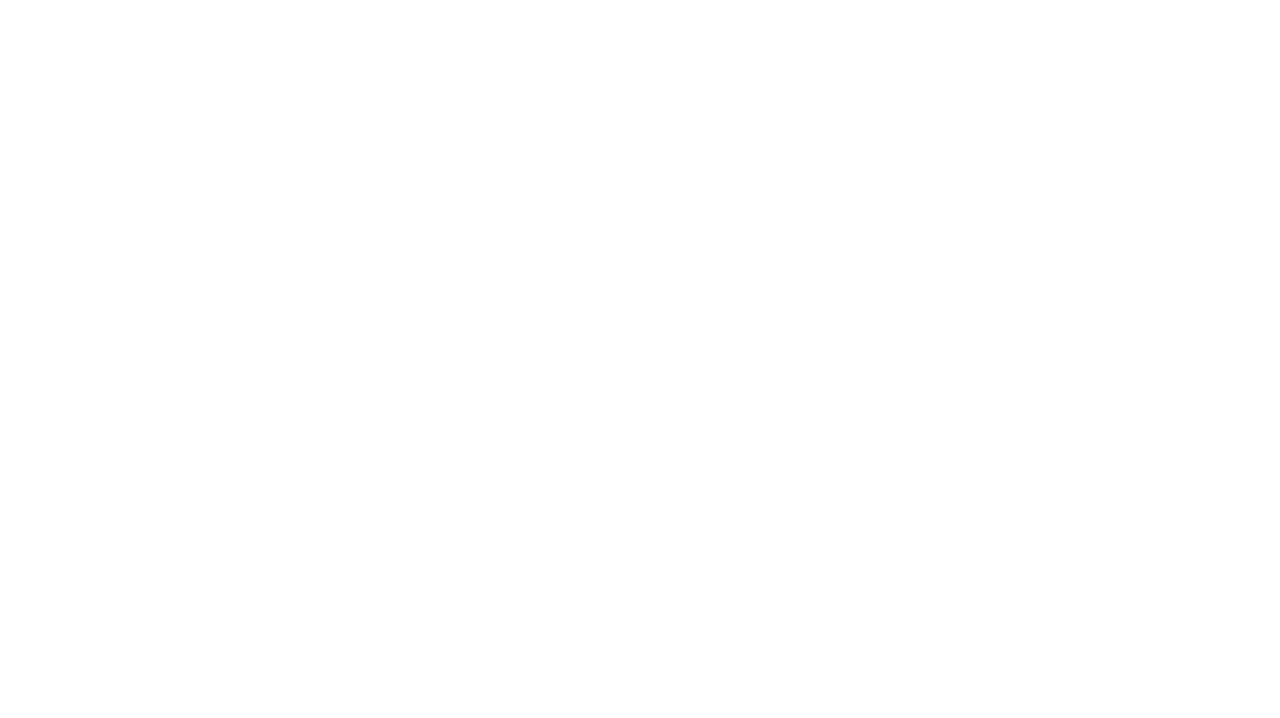
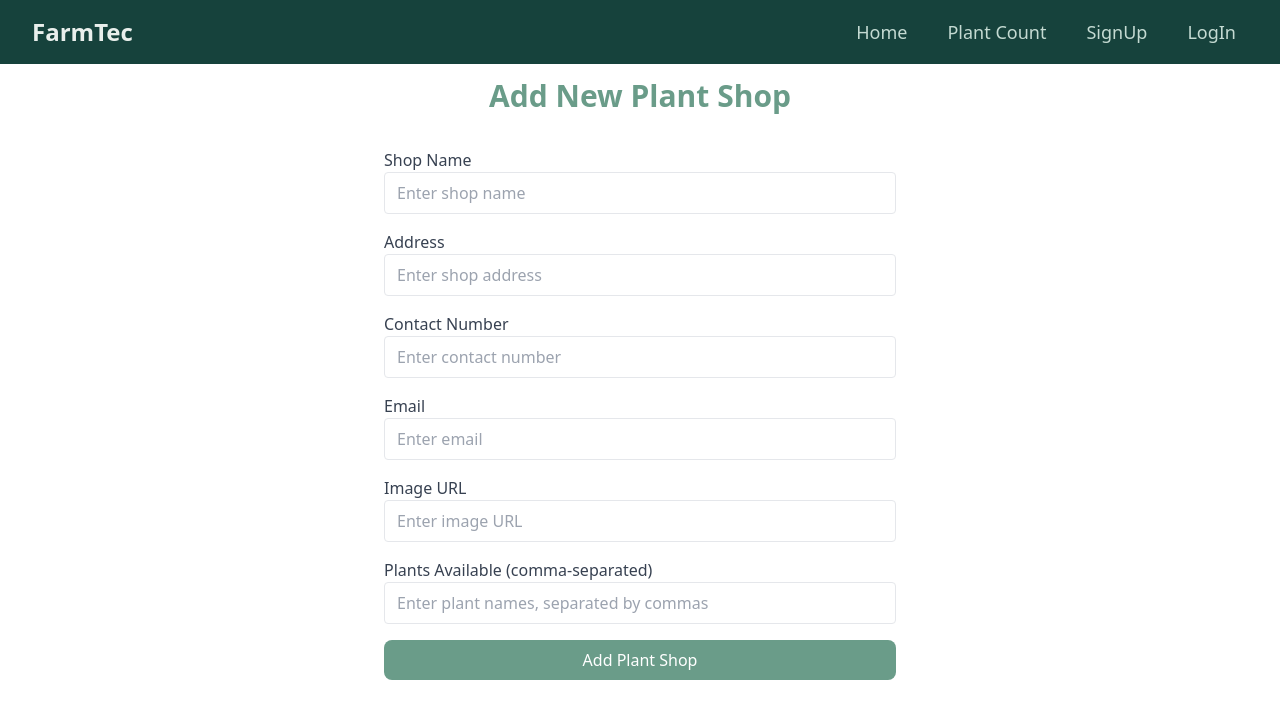
Before and after one commit to SLIIT-Group-projects/SLIIT-Y3S1-SPM, a React (Vite) app in the folder frontend/: page /admin/addShopsAdmin in a window 1280 px wide. Before the commit this address had no page. Shown: the top 718 px of the page. Built offline with nearby package versions, Linux system fonts and the light colour scheme.

Commit message:
allshops and admin

```diff
--- a/frontend/src/App.jsx
+++ b/frontend/src/App.jsx
@@ -9,6 +9,7 @@ import HistoryPlantCount from "./components/ui/HistoryPlantCount";
 import Login from "./components/login/Login";
 import SignUp from "./components/login/SignUp";
 import PlantShopList from "./components/ui/PlantShopList";
+import AdminAddPlantShop from "./components/ui/AddShopsAdmin";
 function App() {
 
   return (
@@ -22,6 +23,7 @@ function App() {
       <Route path= "/PlantCount" element = {<PlantCount/>}/>
       <Route path= "/HistoryPlantCount" element = {<HistoryPlantCount/>}/>
       <Route path= "/admin/addDimentions" element = {<AddDimentions/>}/>
+      <Route path= "/admin/addShopsAdmin" element = {<AdminAddPlantShop/>}/>
       <Route path="/plantShopList/:plantName" element={<PlantShopList/>} />
     </Routes>
 
--- /dev/null
+++ b/frontend/src/components/ui/AddShopsAdmin.jsx
@@ -0,0 +1,158 @@
+// src/components/AdminAddPlantShop.jsx
+import React, { useState } from "react";
+import axios from "axios";
+import PlantNavBar from "../shared/PlantNavBar";
+
+const AdminAddPlantShop = () => {
+  const [shopData, setShopData] = useState({
+    name: "",
+    address: "",
+    contactNumber: "",
+    email: "",
+    image: "",
+    plants: "", // Will be a comma-separated string of plant names
+  });
+
+  const [message, setMessage] = useState("");
+
+  const handleChange = (e) => {
+    setShopData({
+      ...shopData,
+      [e.target.name]: e.target.value,
+    });
+  };
+
+  const handleSubmit = async (e) => {
+    e.preventDefault();
+    const token = localStorage.getItem("token"); // Get the token from localStorage
+    const plantArray = shopData.plants.split(",").map((plant) => plant.trim()); // Convert comma-separated string into array
+
+    const newShop = {
+      ...shopData,
+      plants: plantArray, // Add the plants array to the payload
+    };
+
+    try {
+      const response = await axios.post(
+        "http://localhost:8070/plantShop/add",
+        newShop,
+        {
+          headers: {
+            Authorization: `Bearer ${token}`, // Send token for authentication
+          },
+        }
+      );
+      setMessage("Plant shop added successfully!");
+      console.log(response.data);
+    } catch (error) {
+      setMessage("Error adding plant shop: " + error.message);
+      console.error("Error adding plant shop:", error);
+    }
+  };
+
+  return (
+    <div>
+      <PlantNavBar />
+      <div className="flex justify-center items-center h-16">
+        <div className="text-[#6A9C89] text-3xl font-bold">
+          Add New Plant Shop
+        </div>
+      </div>
+
+      <div className="mx-auto w-full max-w-lg mt-5">
+        <form onSubmit={handleSubmit} className="space-y-4">
+          <div>
+            <label className="block text-gray-700">Shop Name</label>
+            <input
+              type="text"
+              name="name"
+              value={shopData.name}
+              onChange={handleChange}
+              required
+              className="w-full border rounded px-3 py-2"
+              placeholder="Enter shop name"
+            />
+          </div>
+
+          <div>
+            <label className="block text-gray-700">Address</label>
+            <input
+              type="text"
+              name="address"
+              value={shopData.address}
+              onChange={handleChange}
+              required
+              className="w-full border rounded px-3 py-2"
+              placeholder="Enter shop address"
+            />
+          </div>
+
+          <div>
+            <label className="block text-gray-700">Contact Number</label>
+            <input
+              type="text"
+              name="contactNumber"
+              value={shopData.contactNumber}
+              onChange={handleChange}
+              required
+              className="w-full border rounded px-3 py-2"
+              placeholder="Enter contact number"
+            />
+          </div>
+
+          <div>
+            <label className="block text-gray-700">Email</label>
+            <input
+              type="email"
+              name="email"
+              value={shopData.email}
+              onChange={handleChange}
+              required
+              className="w-full border rounded px-3 py-2"
+              placeholder="Enter email"
+            />
+          </div>
+
+          <div>
+            <label className="block text-gray-700">Image URL</label>
+            <input
+              type="text"
+              name="image"
+              value={shopData.image}
+              onChange={handleChange}
+              required
+              className="w-full border rounded px-3 py-2"
+              placeholder="Enter image URL"
+            />
+          </div>
+
+          <div>
+            <label className="block text-gray-700">
+              Plants Available (comma-separated)
+            </label>
+            <input
+              type="text"
+              name="plants"
+              value={shopData.plants}
+              onChange={handleChange}
+              required
+              className="w-full border rounded px-3 py-2"
+              placeholder="Enter plant names, separated by commas"
+            />
+          </div>
+
+          <button
+            type="submit"
+            className="w-full bg-[#6A9C89] text-white py-2 px-4 rounded-lg hover:bg-[#5b8874] focus:outline-none"
+          >
+            Add Plant Shop
+          </button>
+
+          {message && <div className="text-green-600 mt-3">{message}</div>}
+        </form>
+      </div>
+    </div>
+  );
+};
+
+export default AdminAddPlantShop;
--- /dev/null
+++ b/frontend/src/components/ui/AllShops.jsx
@@ -0,0 +1,100 @@
+// src/components/AllPlantShops.jsx
+import React, { useEffect, useState } from 'react';
+import axios from 'axios';
+import PlantNavBar from '../shared/PlantNavBar';
+
+const AllShops = () => {
+  const [shops, setShops] = useState([]);
+  const [loading, setLoading] = useState(true);
+
+  // Function to fetch all plant shops from the backend
+  const fetchAllPlantShops = async () => {
+    const token = localStorage.getItem('token'); // Get the token from localStorage
+    setLoading(true);
+
+    try {
+      const response = await axios.get('http://localhost:3000/plantShop', {
+        headers: {
+          Authorization: `Bearer ${token}`, // Send token for authentication
+        },
+      });
+      console.log('API Response:', response.data); // Debugging: log the response
+      setShops(response.data);
+    } catch (error) {
+      console.error('Error fetching plant shops:', error);
+      alert('Error fetching plant shops: ' + error.message);
+    } finally {
+      setLoading(false);
+    }
+  };
+
+  useEffect(() => {
+    fetchAllPlantShops(); // Fetch all shops on component mount
+  }, []);
+
+  if (loading) {
+    return (
+      <div>
+        <PlantNavBar />
+        <div className="flex justify-center items-center h-16">
+          <div className="text-[#6A9C89] text-3xl font-bold">Loading...</div>
+        </div>
+      </div>
+    );
+  }
+
+  return (
+    <div>
+      <PlantNavBar />
+      <div className="flex justify-center items-center h-16">
+        <div className="text-[#6A9C89] text-3xl font-bold">All Plant Shops</div>
+      </div>
+
+      <div className="mx-20 mt-5">
+        {shops.length > 0 ? (
+          <div className="grid grid-cols-1 gap-4 md:grid-cols-2 lg:grid-cols-3">
+            {shops.map((shop) => (
+              <div key={shop._id} className="border rounded-lg p-4 shadow-md">
+                <div className="flex">
+                  {/* Image on the left */}
+                  <img
+                    src={shop.image}
+                    alt={shop.name}
+                    className="w-1/3 h-auto object-cover rounded-t-lg"
+                  />
+                  {/* Details on the right */}
+                  <div className="ml-4">
+                    <h3 className="text-lg font-bold mt-2">{shop.name}</h3>
+                    <p>
+                      <strong>Address:</strong> {shop.address}
+                    </p>
+                    <p>
+                      <strong>Contact Number:</strong> {shop.contactNumber}
+                    </p>
+                    <p>
+                      <strong>Email:</strong> {shop.email}
+                    </p>
+                    <p className="mt-2">
+                      <strong>Plants Available:</strong>
+                    </p>
+                    <ul className="list-disc list-inside">
+                      {shop.plants.map((plant, index) => (
+                        <li key={index} className="text-gray-600">
+                          {plant}
+                        </li>
+                      ))}
+                    </ul>
+                  </div>
+                </div>
+              </div>
+            ))}
+          </div>
+        ) : (
+          <p>No plant shops found.</p>
+        )}
+      </div>
+    </div>
+  );
+};
+
+export default AllShops;
```
